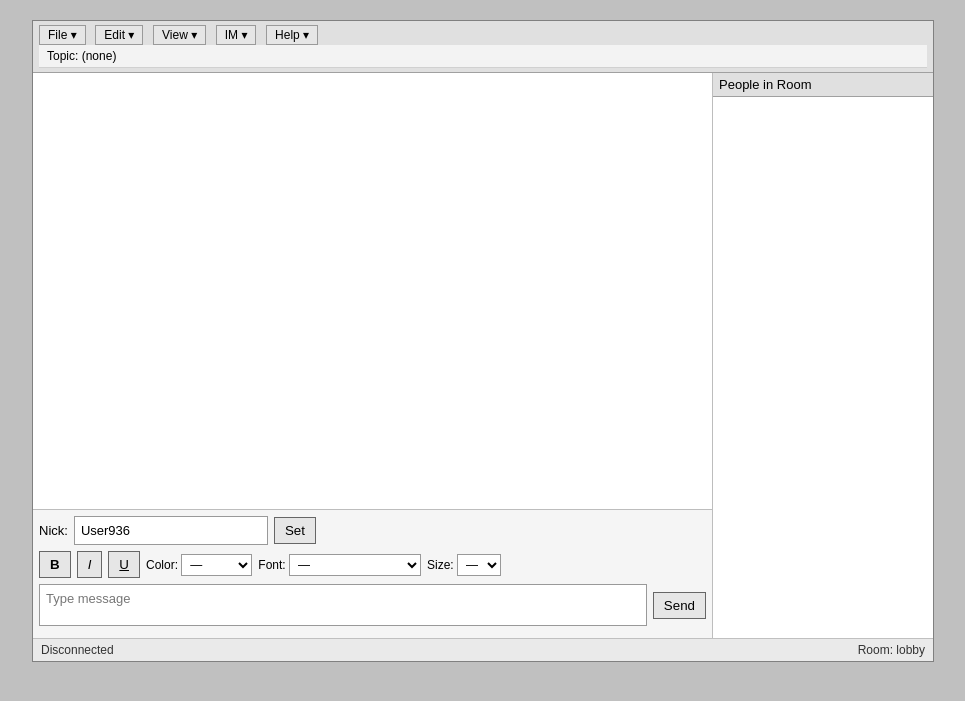
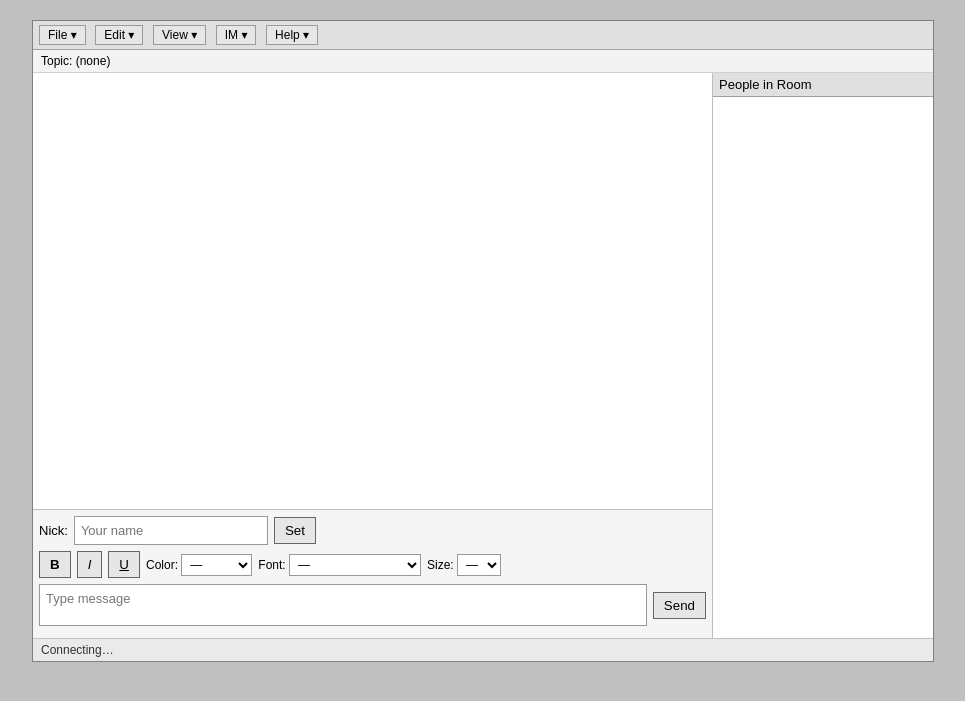
Before and after one commit to Catofminerva/Catofminerva.github.io, a Jekyll site: the page chat.html, which Jekyll copies as it is, in a window 1280 px wide. Shown: the top 701 px of the page, without its empty margins (157-1122 px from the left). Built offline with Jekyll 4.4.1, drawn with Linux system fonts in a browser that asks for light colours.

Commit message:
Update chat.html

```diff
--- a/chat.html
+++ b/chat.html
@@ -72,8 +72,6 @@
       <button class="menu-btn" data-menu="im">IM ▾</button>
       <button class="menu-btn" data-menu="help">Help ▾</button>
 
-      <div class="topicbar">Topic: <span id="topicText">(none)</span></div>
-
       <div class="dropdown" id="menu-file">
         <a data-action="save-log">Save Log…</a>
         <a data-action="print">Print…</a>
@@ -100,6 +98,9 @@
         <a data-action="about">About…</a>
       </div>
     </div>
+
+    <div class="topicbar">Topic: <span id="topicText">(none)</span></div>
+
 
     <div class="layout">
       <div class="left">
@@ -594,13 +595,14 @@ document.getElementById("ctx-ignore").onclick = (e) => {
   alert((ignored.has(ctxUser) ? "Ignoring " : "Unignored ") + ctxUser);
 };
 
-
-  </script>
-
   <div id="ctx" style="position:absolute;display:none;background:#fff;border:1px solid #9a9a9a;z-index:20;min-width:160px;">
   <a href="#" id="ctx-whisper" style="display:block;padding:6px 10px;">Whisper…</a>
   <a href="#" id="ctx-ignore"  style="display:block;padding:6px 10px;">Ignore/Unignore</a>
 </div>
 
+  </script>
+
+
+
 </body>
 </html>
```
